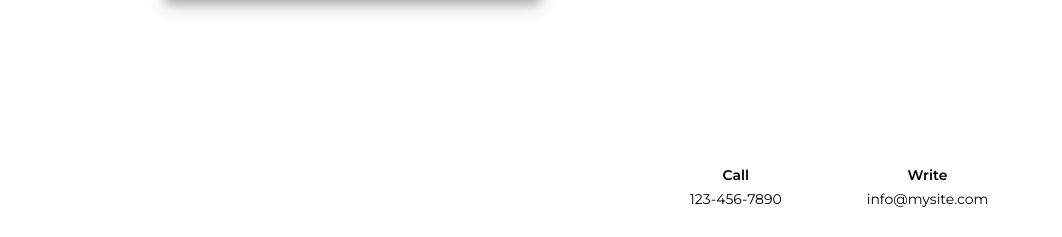
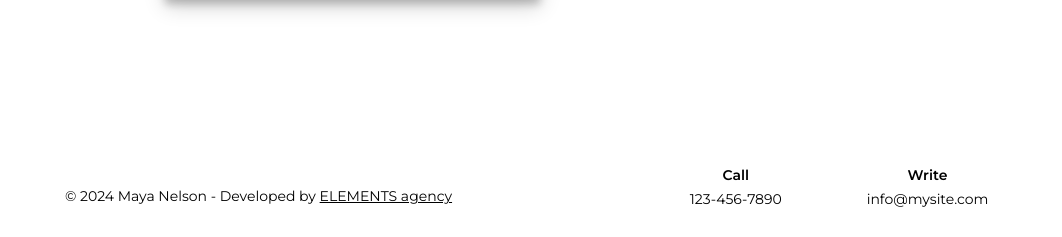
Before and after one commit to elementsagency/Business-CV, a plain HTML site: page index.html in a window 1280 px wide. Shown: the part 784-1021 px from the top of the page, 0-1062 px from the left. Drawn offline with nearby package versions, Linux system fonts and the light colour scheme.

Commit message:
Update styles.css

```diff
--- a/styles.css
+++ b/styles.css
@@ -1078,12 +1078,13 @@ form div:last-child{
 }
 .dev-link{
 	font-size: 14px;
-	color: #fff;
+	color: black;
 	text-align: center;
 	margin-top: 20px;
+	line-height: 150%;
 }
 .dev-link a{
-	color: #fff;
+	color: black;
 	text-decoration: underline;
 }
 .footer__item {
```
